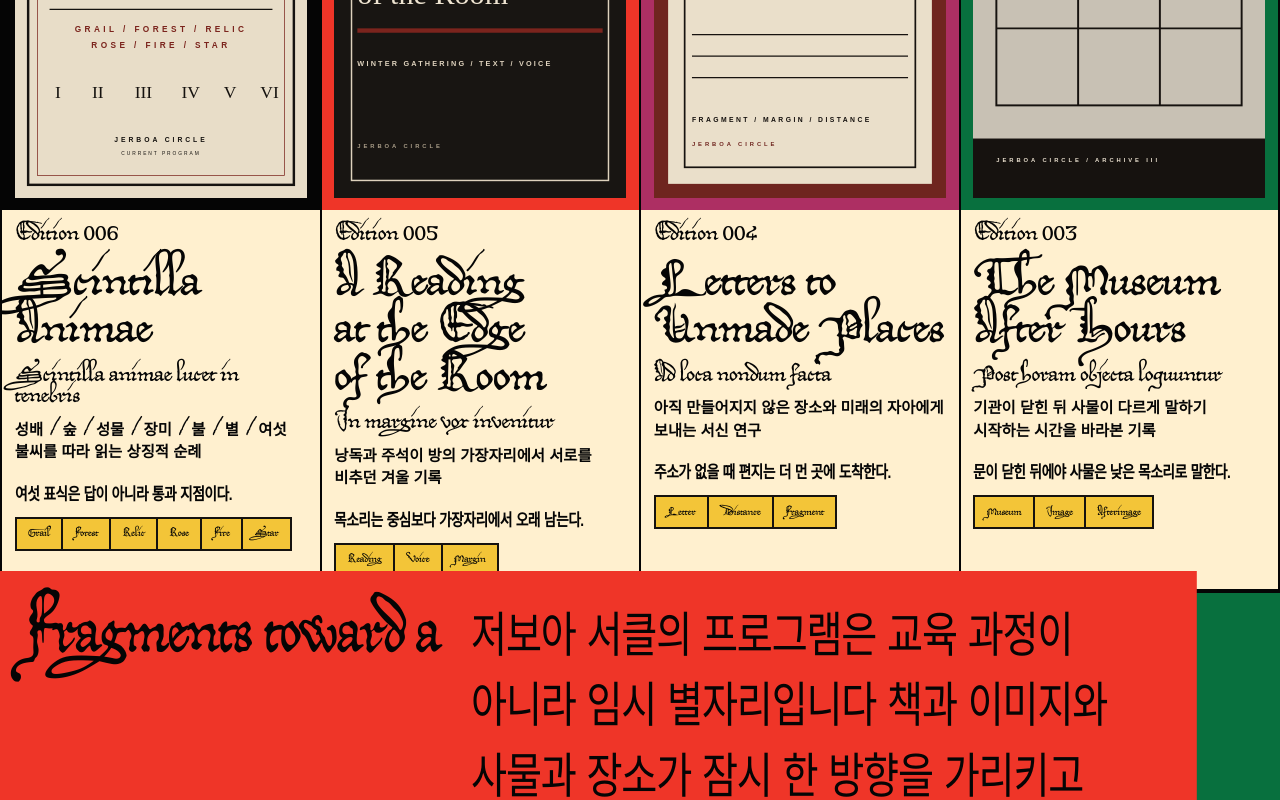
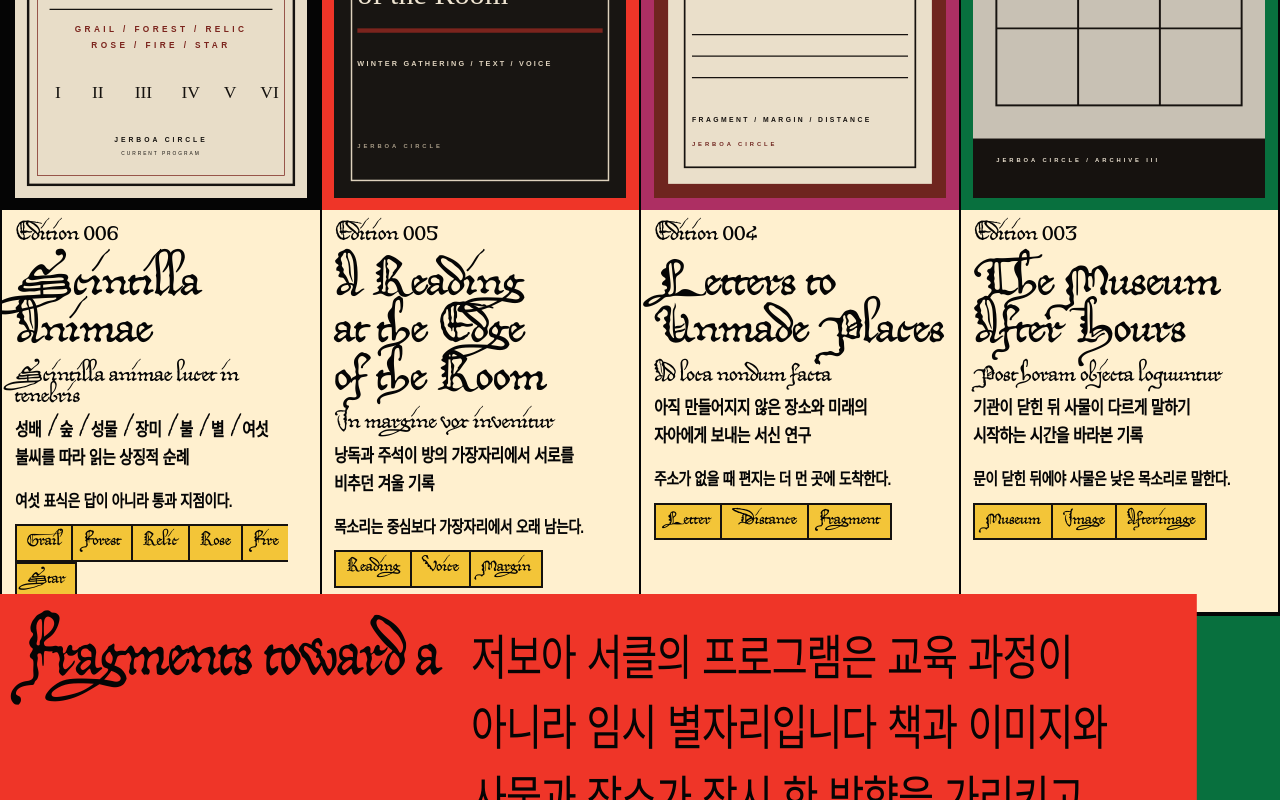
Before and after one commit to Imwul/jerboacircleofficial, a React (Vite) app: page / in a window 1280 px wide. Shown: the part 2877-3677 px from the top of the page. Built offline with nearby package versions, Linux system fonts and the light colour scheme; a web font is replaced by a local one.

Commit message:
Fix archive card text scaling

```diff
--- a/src/pages/HomePage.css
+++ b/src/pages/HomePage.css
@@ -2220,6 +2220,30 @@
   transform-origin: left center;
 }
 
+.public-home .poster-caption p[lang="ko"],
+.public-home .poster-caption em[lang="ko"],
+.public-home .archive-ledger small[lang="ko"] {
+  display: inline-block;
+  font-family: var(--font-ko);
+  font-weight: 900;
+  line-height: 1.55;
+  letter-spacing: var(--ko-letter-tight);
+  word-spacing: var(--ko-word-compensation);
+  transform: scaleX(var(--ko-ritual-scale-x)) scaleY(var(--ko-ritual-scale-y));
+  transform-origin: left center;
+}
+
+.public-home .poster-caption p[lang="ko"] {
+  font-size: clamp(1rem, 1.28vw, 1.22rem);
+}
+
+.public-home .poster-caption .theme-tags li {
+  min-height: 2.35rem;
+  padding: 0.42rem 0.62rem;
+  font-size: clamp(0.82rem, 1vw, 1.05rem);
+  line-height: 1.15;
+}
+
 @media (max-width: 720px) {
   .constellation-grid {
     grid-template-columns: 1fr;
--- a/src/pages/HomePage.tsx
+++ b/src/pages/HomePage.tsx
@@ -136,8 +136,8 @@ function PosterTile({ event }: { event: ArchiveEvent }) {
           <span>{event.edition}</span>
           <h2>{event.title}</h2>
           <small>{event.latinQuote}</small>
-          <p>{event.shortDescription}</p>
-          <em>{event.marginalia}</em>
+          <p lang="ko">{event.shortDescription}</p>
+          <em lang="ko">{event.marginalia}</em>
           <ThemeList themes={event.themes} />
         </div>
       </a>
@@ -158,7 +158,7 @@ function PosterArchive({ archiveEvents }: { archiveEvents: ArchiveEvent[] }) {
             <span>{event.edition}</span>
             <strong>{event.title}</strong>
             <em>{event.date}</em>
-            <small>{event.marginalia}</small>
+            <small lang="ko">{event.marginalia}</small>
           </a>
         ))}
       </div>
```
